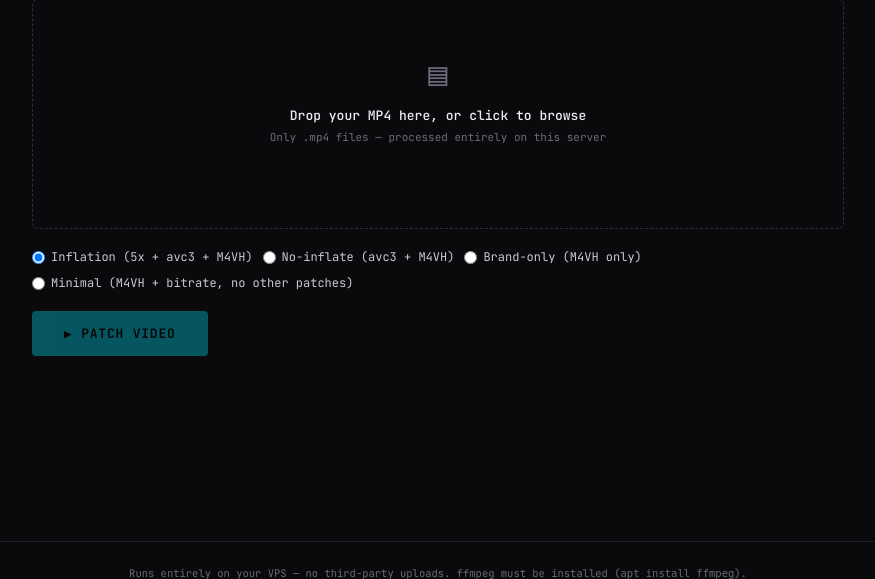
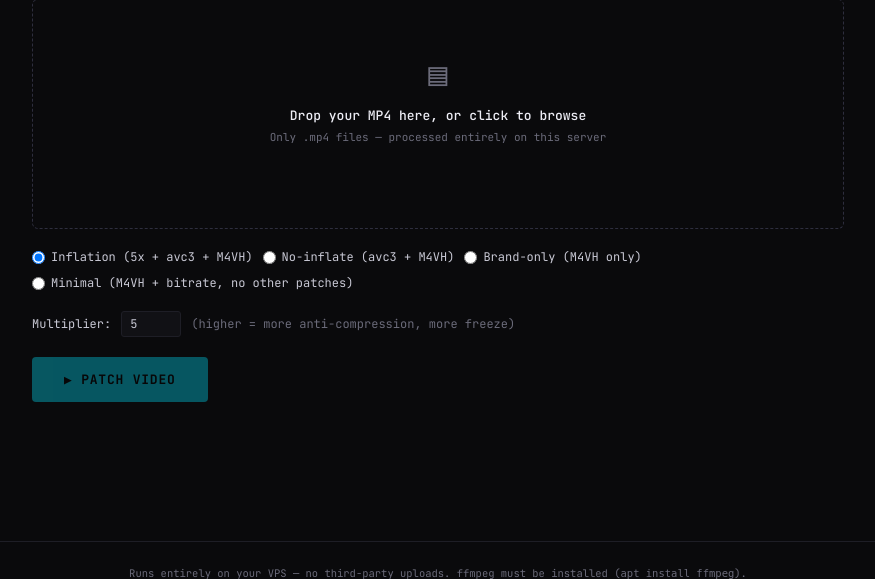
Before and after one commit to akila-maduranga/edit1, a Flask app: page / in a window 1280 px wide. Shown: the part 196-775 px from the top of the page, without its empty margins (202-1077 px from the left). Run offline with Flask 3, Linux system fonts and the light colour scheme; some libraries are stand-ins or nearby versions.

Commit message:
Add files via upload

```diff
--- a/app.py
+++ b/app.py
@@ -25,7 +25,7 @@ _job_output: dict[str, str]         = {}
 
 
 def run_job(job_id: str, src: Path, original_name: str, comment: str,
-            use_inflation=True, brand_spoof_only=False, minimal=False):
+            use_inflation=True, brand_spoof_only=False, minimal=False, multiplier=5):
     log = _job_logs[job_id]
     _job_status[job_id] = "running"
 
@@ -36,7 +36,7 @@ def run_job(job_id: str, src: Path, original_name: str, comment: str,
     try:
         log.put(f"[JOB]  {job_id[:8]}... started")
         log.put(f"[JOB]  input: {original_name}  ({src.stat().st_size:,} bytes)")
-        log.put(f"[JOB]  mode: {'brand-only' if brand_spoof_only else 'no-inflate' if not use_inflation else 'inflation'}")
+        log.put(f"[JOB]  mode: {'brand-only' if brand_spoof_only else 'no-inflate' if not use_inflation else 'inflation'} (multiplier={multiplier})")
 
         from patcher_core import patch_all
 
@@ -45,7 +45,7 @@ def run_job(job_id: str, src: Path, original_name: str, comment: str,
 
         success = patch_all(src, out_path, comment=comment, log_func=log_func,
                             use_inflation=use_inflation, brand_spoof_only=brand_spoof_only,
-                            minimal=minimal)
+                            minimal=minimal, multiplier=multiplier)
 
         if success:
             _job_output[job_id] = f"{job_id}_{out_name}"
@@ -78,6 +78,7 @@ def upload():
     use_inflation = request.form.get("mode", "inflation") == "inflation"
     brand_only    = request.form.get("mode", "inflation") == "brand-only"
     minimal_mode  = request.form.get("mode", "inflation") == "minimal"
+    mul = int(request.form.get("multiplier", "5"))
     job_id   = str(uuid.uuid4())
     dest     = UPLOAD_DIR / f"{job_id}_input.mp4"
     f.save(dest)
@@ -85,7 +86,7 @@ def upload():
     _job_logs[job_id] = queue.Queue()
     threading.Thread(target=run_job, args=(job_id, dest, f.filename, comment),
                      kwargs={"use_inflation": use_inflation, "brand_spoof_only": brand_only,
-                             "minimal": minimal_mode},
+                             "minimal": minimal_mode, "multiplier": mul},
                      daemon=True).start()
     return jsonify({"job_id": job_id})
 
--- a/templates/index.html
+++ b/templates/index.html
@@ -307,6 +307,14 @@
     </label>
   </div>
 
+  <!-- Multiplier -->
+  <div style="display:flex;align-items:center;gap:10px;font-size:12px">
+    <label for="mul-input">Multiplier:</label>
+    <input type="number" id="mul-input" value="5" min="2" max="10" step="1"
+           style="width:60px;padding:4px 8px;background:var(--surface);border:1px solid var(--border);border-radius:3px;color:var(--text);font-family:var(--mono);font-size:12px">
+    <span style="color:var(--muted)">(higher = more anti-compression, more freeze)</span>
+  </div>
+
   <!-- Run -->
   <button id="run-btn" disabled>▶ Patch Video</button>
 
@@ -403,6 +411,7 @@
     const fd = new FormData();
     fd.append('file', selectedFile);
     fd.append('mode', document.querySelector('input[name="mode"]:checked')?.value || 'inflation');
+    fd.append('multiplier', document.getElementById('mul-input')?.value || '5');
     appendLog(`[JOB] uploading ${selectedFile.name}…`);
 
     let jobId;
```
